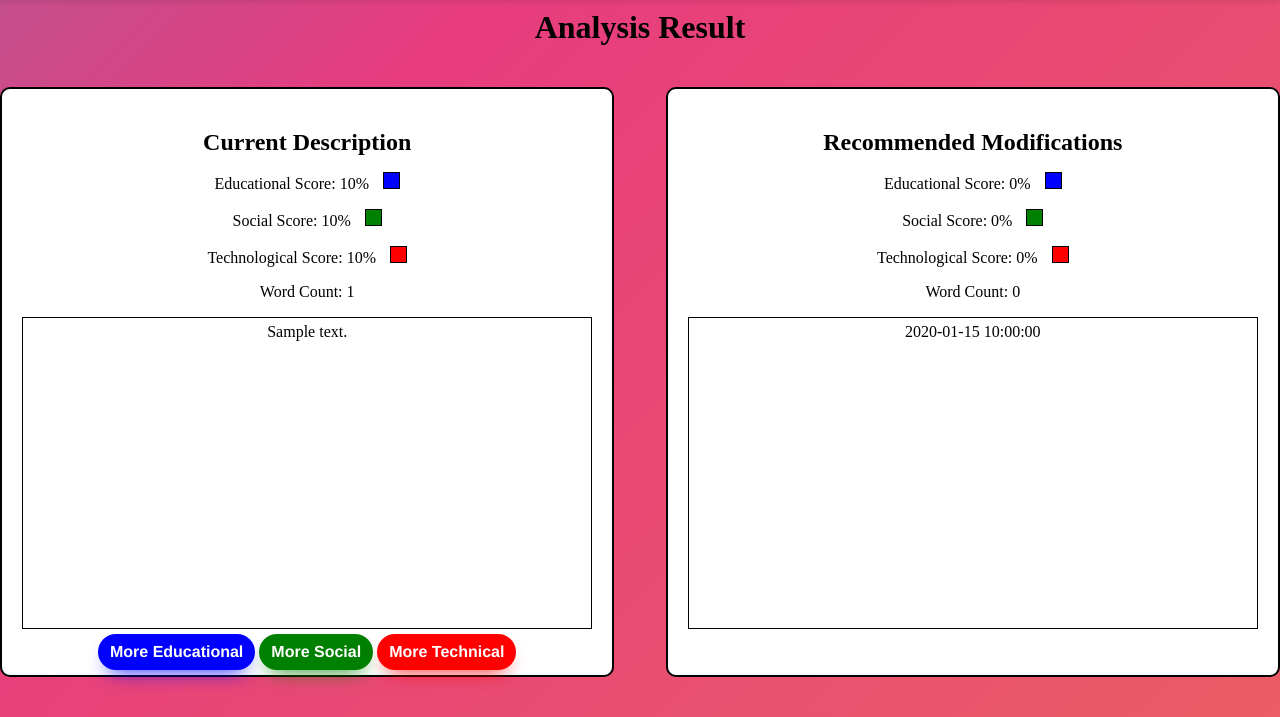
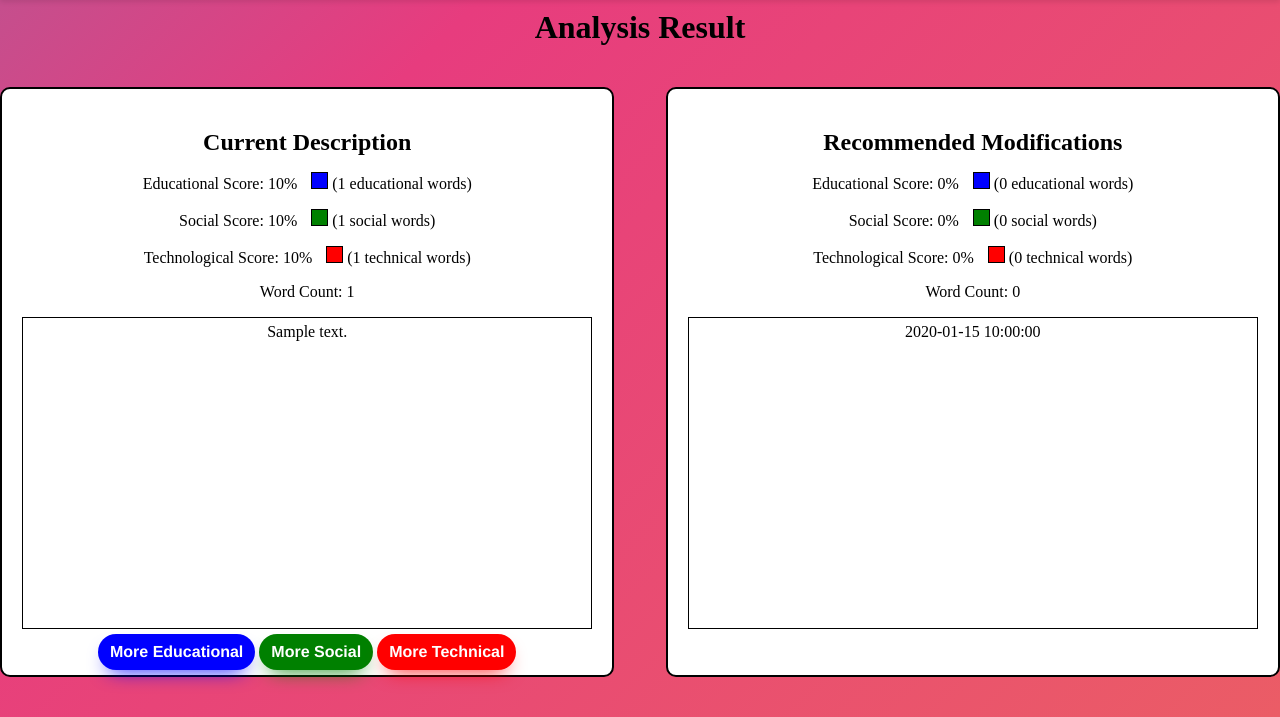
Before and after one commit to DanielGiedraitis/4th-Year-Project, a Flask app: template templates/result.html in a window 1280 px wide. Shown: the part 58-775 px from the top of the page. Run offline with Flask 3, Linux system fonts and the light colour scheme; the template is opened without the code that fills it: most values are stand-ins (such as "Sample title", 1, 10 or a date in 2020); parts of the project's set-up code (start-up, migrations or seed data) failed here and were passed over.

Commit message:
Added a lemma counter

```diff
--- a/app.py
+++ b/app.py
@@ -82,7 +82,7 @@ def analyze_text(text):
 
     modified_text = f"Print Recommendations."
 
-    return educational_score, social_score, technological_score, total_words, modified_text
+    return educational_score, social_score, technological_score, educational_count, social_count, technological_count, total_words, modified_text
 
 
 def modify_text_social(text):
@@ -103,8 +103,8 @@ def modify_description():
     text_to_modify = request.form['text']
     modification_type = request.form['modification_type']
 
-    # Analyze the text to get scores
-    educational_score, social_score, technological_score, _, total_words = analyze_text(text_to_modify)
+    # Analyze the text to get scores and counts
+    educational_score, social_score, technological_score, educational_count, social_count, technological_count, _, total_words = analyze_text(text_to_modify)
 
     max_tokens_limit = 1500
 
@@ -140,8 +140,8 @@ def modify_description():
         # Access the assistant's reply from 'choices' key
         modified_text = response.choices[0].message.content
 
-        # Reanalyze the modified text to get updated scores
-        educational_score, social_score, technological_score, _, total_words = analyze_text(modified_text)
+        # Reanalyze the modified text to get updated scores and counts
+        educational_score, social_score, technological_score, educational_count, social_count, technological_count, _, total_words = analyze_text(modified_text)
 
         # Highlight technical, social, and educational words in the modified text
         modified_text_with_highlights = ""
@@ -165,6 +165,9 @@ def modify_description():
         'edu_score': educational_score,
         'social_score': social_score,
         'tech_score': technological_score,
+        'edu_count': educational_count,
+        'social_count': social_count,
+        'tech_count': technological_count,
         'word_count': total_words
     }
 
@@ -237,7 +240,7 @@ def courses_json():
 def analyze():
     text_to_analyze = request.form['text']
 
-    educational_score, social_score, technological_score, total_words, modified_text = analyze_text(text_to_analyze)
+    educational_score, social_score, technological_score, educational_count, social_count, technological_count, total_words, modified_text = analyze_text(text_to_analyze)
 
     # Get the lists of educational, social, and technological words
     educational_words = list(educational_lemmas)
@@ -246,6 +249,7 @@ def analyze():
 
     return render_template('result.html', original_text=text_to_analyze, modified_text=modified_text,
                            edu_score=educational_score, social_score=social_score, tech_score=technological_score,
+                           edu_count=educational_count, social_count=social_count, tech_count=technological_count,
                            total_words=total_words, educational_words=educational_words,
                            social_words=social_words, technological_words=technological_words)
 
--- a/templates/result.html
+++ b/templates/result.html
@@ -26,9 +26,9 @@
         <!-- Container for the current description -->
         <div class="description-container">
             <h2>Current Description</h2>
-            <p>Educational Score: {{ edu_score }}% <span class="score-box educational-box"></span></p>
-            <p>Social Score: {{ social_score }}% <span class="score-box social-box"></span></p>
-            <p>Technological Score: {{ tech_score }}% <span class="score-box technological-box"></span></p>
+            <p>Educational Score: {{ edu_score }}% <span class="score-box educational-box"></span> ({{ edu_count }} educational words)</p>
+            <p>Social Score: {{ social_score }}% <span class="score-box social-box"></span> ({{ social_count }} social words)</p>
+            <p>Technological Score: {{ tech_score }}% <span class="score-box technological-box"></span> ({{ tech_count }} technical words)</p>
             <p>Word Count: {{ total_words }}</p> <!-- Display the total word count here -->
             <div id="current_description" class="scroll-box">
                 {% for word in original_text.split() %}
@@ -55,9 +55,12 @@
         <div class="recommendations-container">
             <h2>Recommended Modifications</h2>
             <!-- Display the scores under Recommended Modifications heading -->
-            <p>Educational Score: <span id="edu_score">0%</span> <span class="score-box educational-box"></span></p>
-            <p>Social Score: <span id="social_score">0%</span> <span class="score-box social-box"></span></p>
-            <p>Technological Score: <span id="tech_score">0%</span> <span class="score-box technological-box"></span></p>
+            <p>Educational Score: <span id="edu_score">0%</span> <span class="score-box educational-box"></span>
+                (<span id="edu_count">0</span> educational words)</p>
+            <p>Social Score: <span id="social_score">0%</span> <span class="score-box social-box"></span>
+                (<span id="social_count">0</span> social words)</p>
+            <p>Technological Score: <span id="tech_score">0%</span> <span class="score-box technological-box"></span>
+                (<span id="tech_count">0</span> technical words)</p>
             <p>Word Count: <span id="modified_word_count">0</span></p>
 
             <!-- Loading progress bar -->
@@ -107,6 +110,11 @@
                     return word.length > 0;
                 }).length;
                 document.getElementById('modified_word_count').innerText = modifiedWordCount;
+
+                // Update the counts of technical, social, and educational words
+                document.getElementById('edu_count').innerText = data.edu_count;
+                document.getElementById('social_count').innerText = data.social_count;
+                document.getElementById('tech_count').innerText = data.tech_count;
             })
             .catch(error => {
                 console.error('Error:', error);
```
